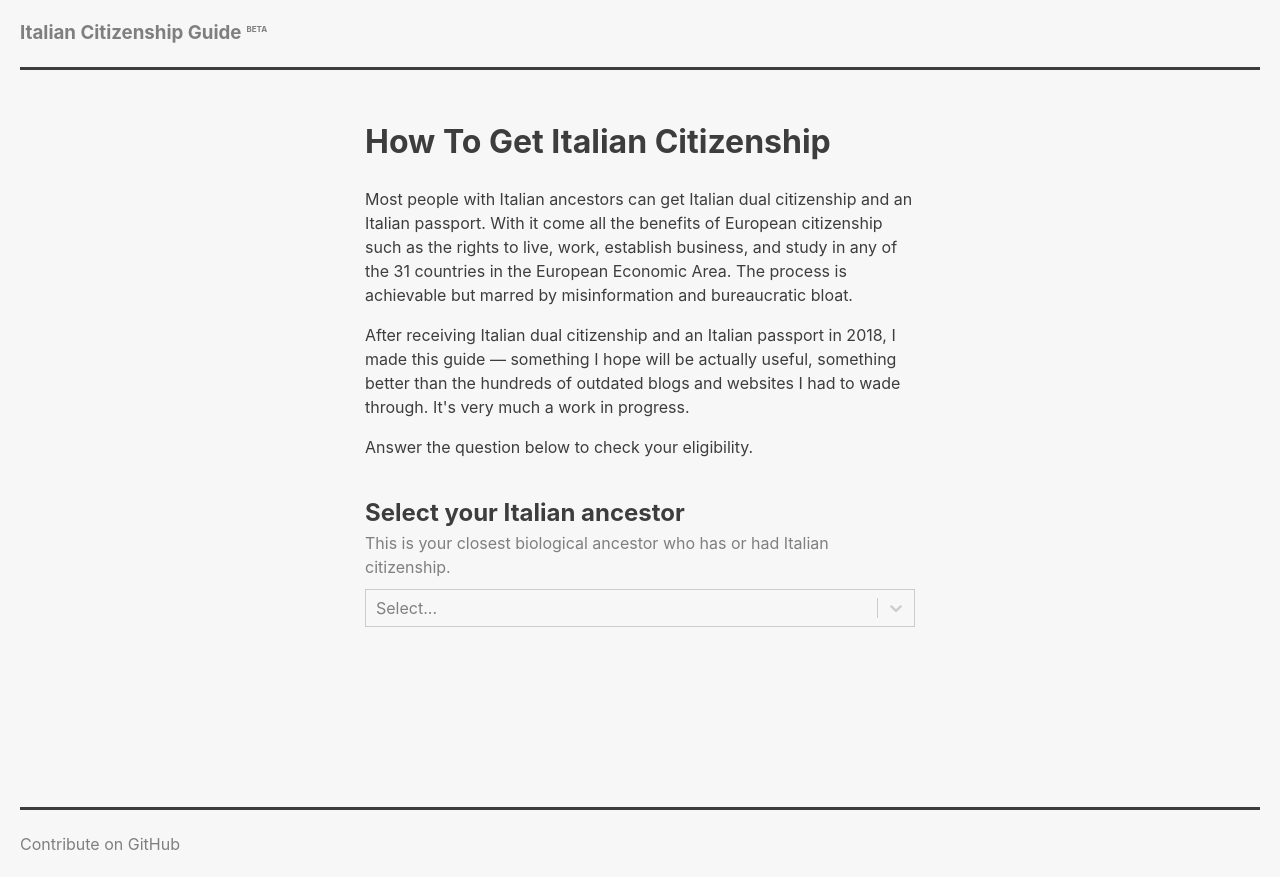
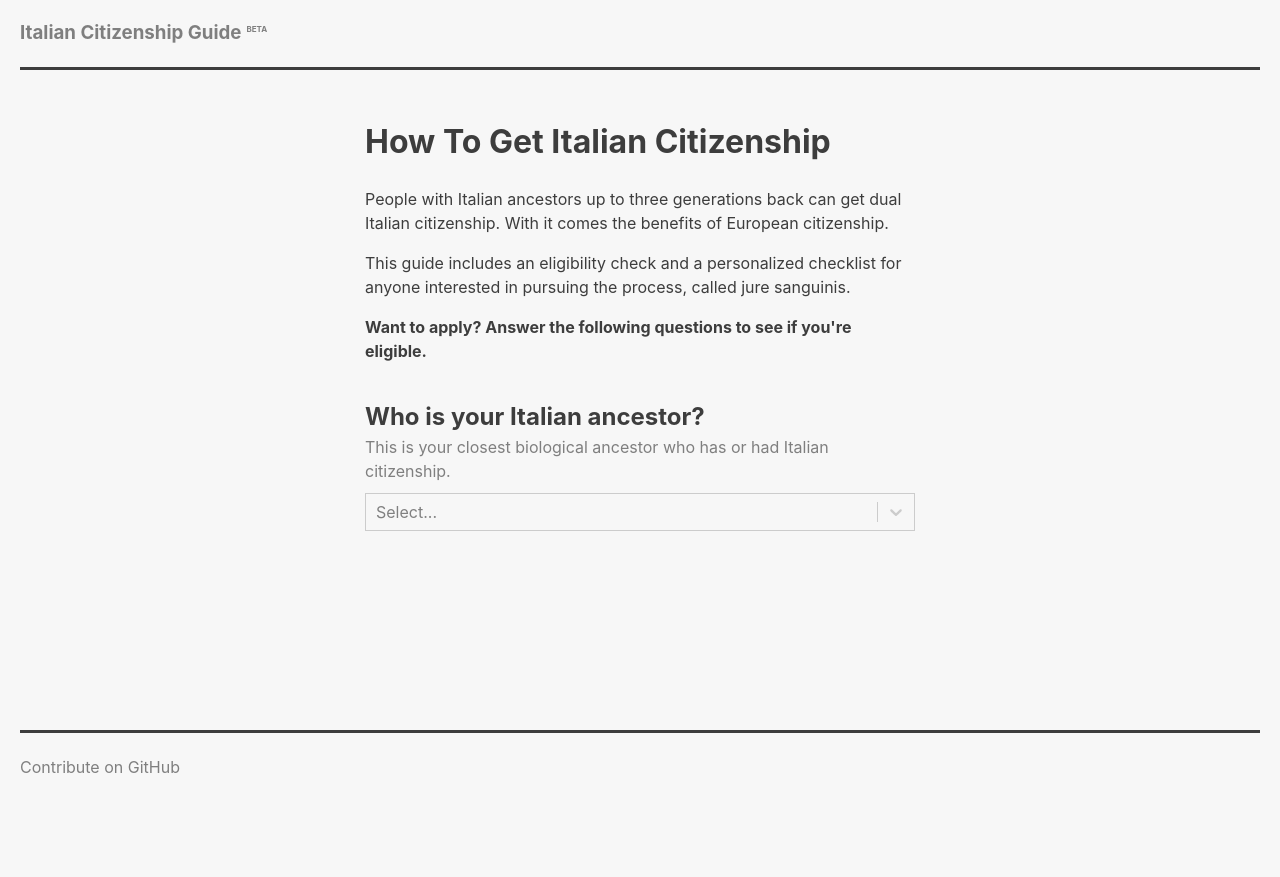
Before and after one commit to pscroce/italian-citizenship-guide, a React (Create React App) app: page / in a window 1280 px wide. After the commit the page ends 800 px from the top, so only its background shows below. Built offline with nearby package versions, Linux system fonts and the light colour scheme.

Commit message:
feat: wordsmithing the intro, making questions actual questions, and style improvement for select menus

```diff
--- a/src/components/layout/Form.js
+++ b/src/components/layout/Form.js
@@ -175,6 +175,12 @@ class Form extends Component {
         backgroundColor: '#f7f7f7',
         padding: 0,
       }),
+      menu: (provided, state) =>  ({
+        ...provided,
+        marginTop: -40,
+        boxShadow: '0 1px 3px rgba(0, 0, 0, 0.12), 0 1px 2px rgba(0, 0, 0, 0.24)',
+        border: '1px solid #c5c5c5',
+      }),
       option: (provided, state) => ({
         ...provided,
         color: state.isSelected ? '#3d3d3d' : '#3d3d3d',
@@ -183,14 +189,15 @@ class Form extends Component {
     return (
       <div className="form-wrapper">
         <h1>How To Get Italian Citizenship</h1>
-        <p>Most people with Italian ancestors can get Italian dual citizenship and an Italian passport. With it come all the benefits of European citizenship such as the rights to live, work, establish business, and study in any of the 31 countries in the European Economic Area. The process is achievable but marred by misinformation and bureaucratic bloat.  </p>
-        <p>After receiving Italian dual citizenship and an Italian passport in 2018, I made this guide — something I hope will be actually useful, something better than the hundreds of outdated blogs and websites I had to wade through. It's very much a work in progress.</p>
-        <p>Answer the question{ancestor.value && 's'} below to check your eligibility.</p>
+        <p>People with Italian ancestors up to three generations back can get dual Italian citizenship. With it comes the benefits of European citizenship.</p>
+        <p>This guide includes an eligibility check and a personalized checklist for anyone interested in pursuing the process, called jure sanguinis.</p>
+        <p><b>Want to apply? Answer the following questions to see if you're eligible.</b></p>
+
         <form>
 
         <div className="question__wrapper">
           <div className="question">
-            <h2 className="no-margin-bottom">Select your Italian ancestor</h2>
+            <h2 className="no-margin-bottom">Who is your Italian ancestor?</h2>
             <p className="description">This is your closest biological ancestor who has or had Italian citizenship.</p>
           </div>
             <Select isSearchable={false}
@@ -207,7 +214,7 @@ class Form extends Component {
               (ancestor.value === 'grandmother' || ancestor.value === 'grandfather') &&
               <div className="question__wrapper">
                 <div className="question">
-                  <h3 className="no-margin-bottom">Now select your Italian parent</h3>
+                  <h3 className="no-margin-bottom">Who is your parent on your Italian side?</h3>
                   <p className="description">This is the daughter or son of your Italian grandparent.</p>
                 </div>
                 <Select isSearchable={false}
@@ -223,7 +230,7 @@ class Form extends Component {
             { // If one's Italian ancestor is their great-grandparent, they also need documents for their connecting grandparent and parent.
               (ancestor.value === 'great-grandmother' || ancestor.value === 'great-grandfather') &&
               <div>
-                <h3 className="no-margin-bottom">Now select your Italian grandparent</h3>
+                <h3 className="no-margin-bottom">Who is your grandparent on your Italian side?</h3>
                 <p className="description">This is the daughter or son of your Italian great-grandparent.</p>
                   <Select isSearchable={false}
                     value={grandparent}
@@ -232,7 +239,7 @@ class Form extends Component {
                     theme={selectTheme}
                     styles={selectStyles}
                   />
-                <h3 className="no-margin-bottom">And also your Italian parent</h3>
+                <h3 className="no-margin-bottom">Who is your parent on your Italian side?</h3>
                 <p className="description">This is the daughter or son of your grandparent who is the son or daughter of your Italian great-grandparent.</p>
                   <Select isSearchable={false}
                     value={parent}
@@ -247,7 +254,7 @@ class Form extends Component {
             { // They need to prove their parent did not naturalize or renounce citizenship before they were born and that they were born when their parents were "in wedlock."
               (ancestor.value) &&
               <div>
-                <h3 className="no-margin-bottom">Did your {ancestor.value} naturalize or renounce {ancestor.value.indexOf('mother') > -1 ? 'her' : 'his'} Italian citizenship for any reason before you were born?</h3>
+                <h3 className="no-margin-bottom">Did your {ancestor.value} naturalize or renounce {ancestor.value.indexOf('mother') > -1 ? 'her' : 'his'} Italian citizenship before you were born?</h3>
                 <p className="description">There are many reasons people choose to naturalize or renounce citizenship, ranging from standard immigration procedure to applying for top secret clearance in a government or military position.</p>
                 <Select isSearchable={false}
                   value={ancestorNaturalized}
```
